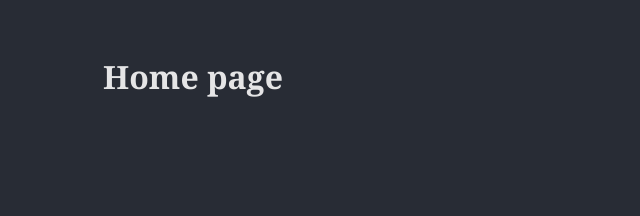
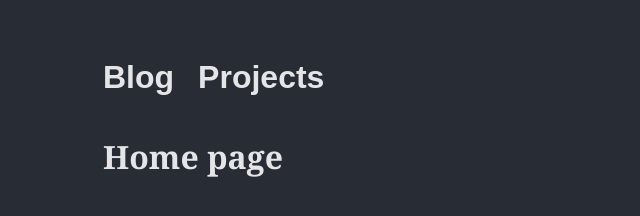
Before and after one commit to zmess24/personal-blog, a Gatsby site: page / in a window 1280 px wide. Shown: the part 218-434 px from the top of the page, without its empty margins (97-737 px from the left). Built offline with nearby package versions, Linux system fonts and the light colour scheme; Gatsby itself is replaced by a stand-in of ours.

Commit message:
implemented menu

```diff
--- a/src/components/Layout/index.tsx
+++ b/src/components/Layout/index.tsx
@@ -12,6 +12,7 @@ const Layout: React.FC<LayoutProps> = ({ children, title }) => {
 	return (
 		<div id="layout-wrapper">
 			<Header />
+			<Menu />
 			{children}
 		</div>
 	);
--- a/src/components/Menu/index.css
+++ b/src/components/Menu/index.css
@@ -0,0 +1,13 @@
+#nav ul {
+	flex-direction: row;
+	display: flex;
+	font-size: 2rem;
+	font-family: 'Montserrat', sans-serif;
+	font-weight: bold;
+	list-style: none;
+	padding-left: 0;
+}
+
+#nav ul li {
+	margin-right: 1.5rem;
+}
--- a/src/components/Menu/index.tsx
+++ b/src/components/Menu/index.tsx
@@ -3,7 +3,7 @@ import './index.css';
 
 const Menu: React.FC = () => {
 	return (
-		<nav>
+		<nav id="nav">
 			<ul>
 				<li>Blog</li>
 				<li>Projects</li>
```
Also changed, not shown: src/images/icon.png (deleted).
